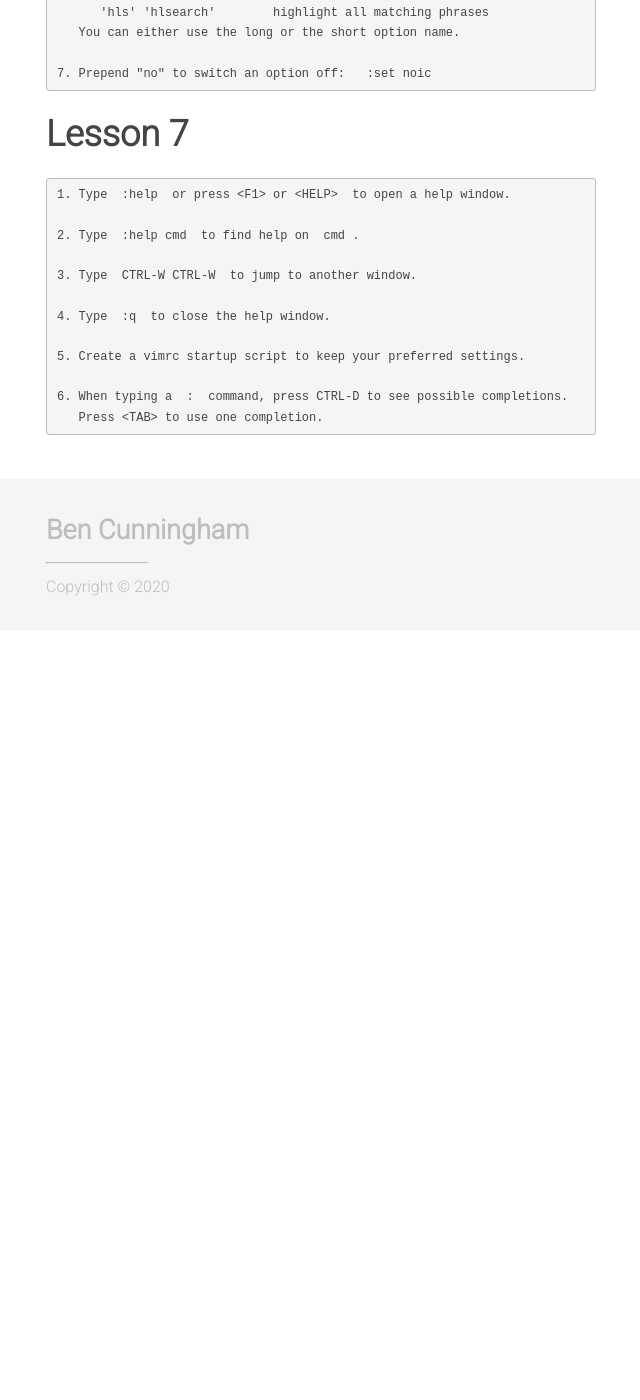
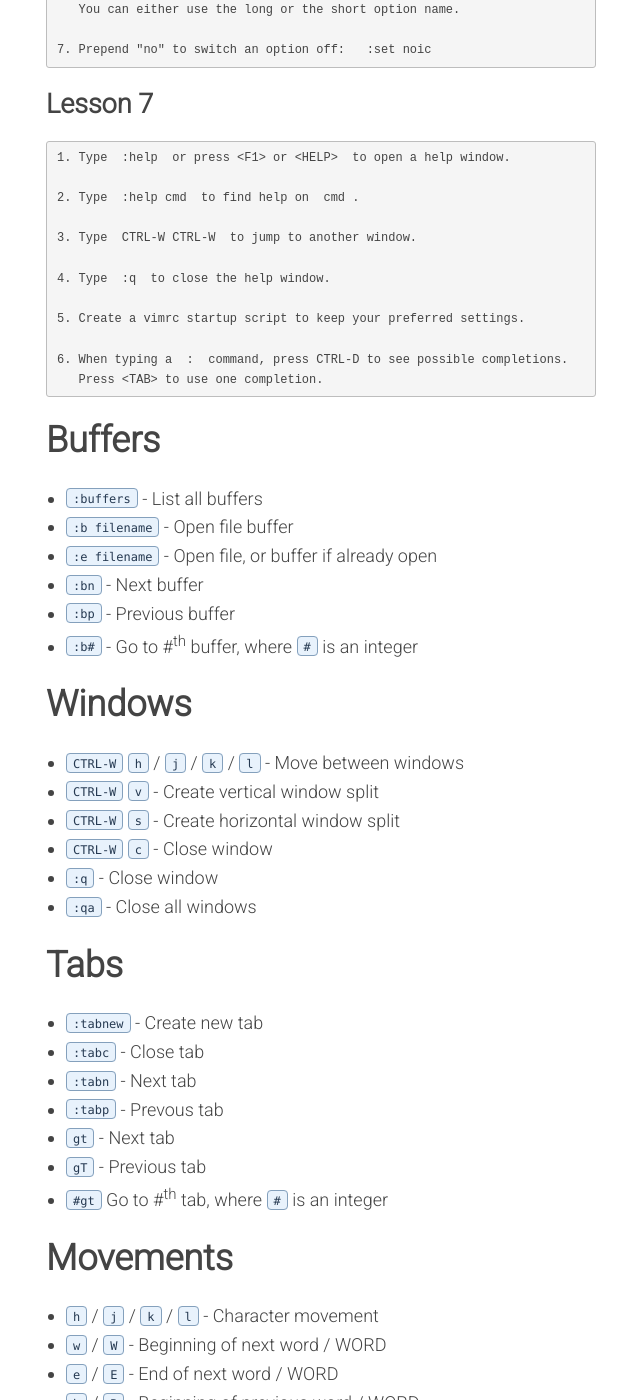
Before and after one commit to benjcunningham/benjcunningham.github.io, a Jekyll site: the page built from _posts/2021-03-15-vimtutor.md, in a window 1280 px wide and 1400 px high, scrolled down 3064 px. Shown: the whole window, without its empty margins (319-959 px from the left). Built offline with Jekyll 4.4.1, drawn with Linux system fonts in a browser that asks for light colours; before the commit the page ends 3694 px from its top, so only the background shows below that; some of the changed text lies outside the part shown.

Commit message:
💬 Add more notes on file abstractions, movement

````diff
--- a/_posts/2021-03-15-vimtutor.md
+++ b/_posts/2021-03-15-vimtutor.md
@@ -35,7 +37,7 @@
       an unwanted and partially completed command.
 ```
 
-# Lesson 2
+## Lesson 2
 
 ```
 1. To delete from the cursor up to the next word type:    dw
@@ -58,7 +60,7 @@
    To undo the undo's, type:                 CTRL-R
 ```
 
-# Lesson 3
+## Lesson 3
 
 ```
 1. To put back text that has just been deleted, type   p .  This puts the
@@ -77,7 +79,7 @@
        c   [number]   motion
 ```
 
-# Lesson 4
+## Lesson 4
 
 ```
 1. CTRL-G  displays your location in the file and the file status.
@@ -100,7 +102,7 @@
    To ask for confirmation each time add 'c'             :%s/old/new/gc
 ```
 
-# Lesson 5
+## Lesson 5
 
 ```
 1.  :!command  executes an external command.
@@ -122,7 +124,7 @@
     cursor position.
 ```
 
-# Lesson 6
+## Lesson 6
 
 ```
 1. Type  o  to open a line BELOW the cursor and start Insert mode.
@@ -146,7 +148,7 @@
 7. Prepend "no" to switch an option off:   :set noic
 ```
 
-# Lesson 7
+## Lesson 7
 
 ```
 1. Type  :help  or press <F1> or <HELP>  to open a help window.
@@ -162,3 +164,54 @@
 6. When typing a  :  command, press CTRL-D to see possible completions.
    Press <TAB> to use one completion.
 ```
+
+# Buffers
+
+- `:buffers` - List all buffers
+- `:b filename` - Open file buffer
+- `:e filename` - Open file, or buffer if already open
+- `:bn` - Next buffer
+- `:bp` - Previous buffer
+- `:b#` - Go to #<sup>th</sup> buffer, where `#` is an integer
+
+# Windows
+
+- `CTRL-W` `h` / `j` / `k` / `l` - Move between windows
+- `CTRL-W` `v` - Create vertical window split
+- `CTRL-W` `s` - Create horizontal window split
+- `CTRL-W` `c` - Close window
+- `:q` - Close window
+- `:qa` - Close all windows
+
+# Tabs
+
+- `:tabnew` - Create new tab
+- `:tabc` - Close tab
+- `:tabn` - Next tab
+- `:tabp` - Prevous tab
+- `gt` - Next tab
+- `gT` - Previous tab
+- `#gt` Go to #<sup>th</sup> tab, where `#` is an integer
+
+# Movements
+
+- `h` / `j` / `k` / `l` - Character movement
+- `w` / `W` - Beginning of next word / WORD
+- `e` / `E` - End of next word / WORD
+- `b` / `B` - Beginning of previous word / WORD
+- `ge` / `gE` - End of previous word / WORD
+- `0` / `^` - First character / non-blank character
+- `$` / `g_` - Last character / non-blank character
+- `(` / `)` - Previous / next sentence
+- `{` / `}` - Previous / next paragraph
+- `gg` / `G` - First / last lines in file
+- `#G` - #<sup>th</sup> line
+- `#%` - #<sup>th</sup> of file
+- `H` / `M` / `L` - Top / middle / bottom of screen
+
+# Scrolling
+
+- `zt` / `zz` / `zb` - Current line to top / middle / bottom of screen
+- `CTRL-Y` / `CTRL-E` - Up / down one line
+- `CTRL-U` / `CTRL-D` - Up / down half a page
+- `CTRL-B` / `CTRL-F` - Up / down a page
````
Also changed, not shown: other parts of _posts/2021-03-15-vimtutor.md (+4 -2 lines).
